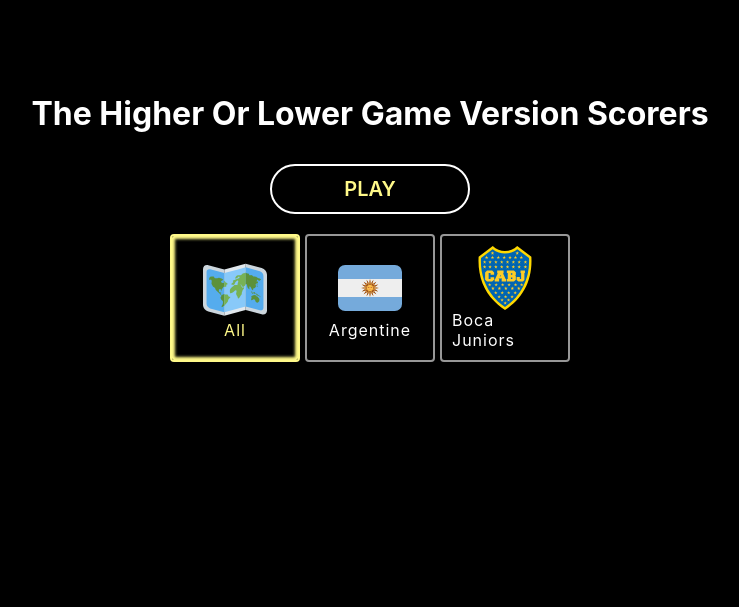
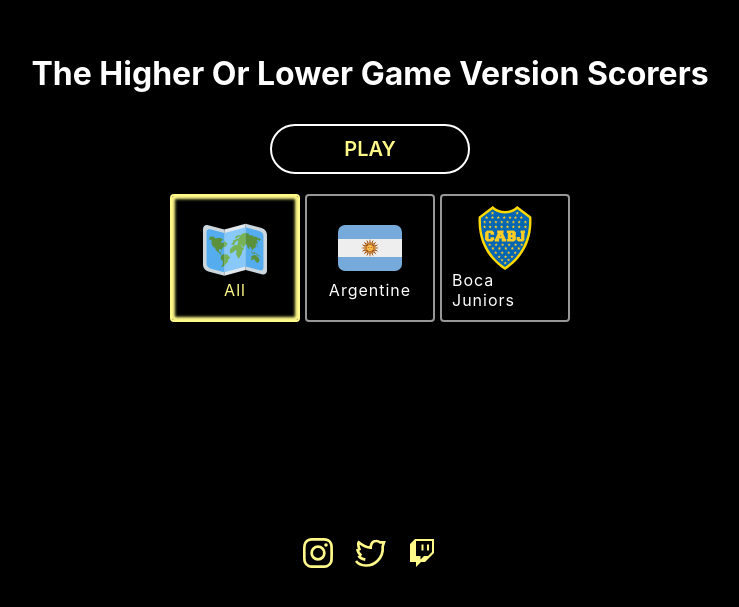
Before and after one commit to Brunao77/goals-hol, a Next.js app in the folder client/: page / in a window 1280 px wide. Shown: the part 183-790 px from the top of the page, without its empty margins (270-1009 px from the left). Built offline with nearby package versions, Linux system fonts and the light colour scheme.

Commit message:
Add footer with contact

```diff
--- a/client/pages/index.js
+++ b/client/pages/index.js
@@ -65,13 +65,32 @@
               src="/boca-juniors.svg"
               width="64"
               height="64"
-              alt="Scorers Argentine League"
+              alt="Scorers Boca Juniors"
             />
             <label class="label-btn">Boca Juniors</label>
           </div>
         </section>
       </main>
+      <footer className="contact">
+        <a href="https://www.instagram.com/brunomunne/">
+          <Image src="/instagram.svg" width="32" height="32" alt="Instagram" />
+        </a>
+        <a href="https://twitter.com/Brunao77_">
+          <Image src="/twitter.svg" width="32" height="32" alt="Twitter" />
+        </a>
+        <a href="https://www.twitch.tv/brunao77_">
+          <Image src="/twitch.svg" width="32" height="32" alt="Twitch" />
+        </a>
+      </footer>
       <style jsx>{`
+        footer {
+          display: grid;
+          grid-template-columns: repeat(3, auto);
+          grid-gap: 20px;
+          color: #fff;
+          justify-content: center;
+          align-items: center;
+        }
         label {
           cursor: pointer;
         }
@@ -101,7 +120,7 @@
         }
         main {
           width: 100%;
-          height: 100vh;
+          height: 90vh;
           display: flex;
           flex-direction: column;
           align-items: center;
```
